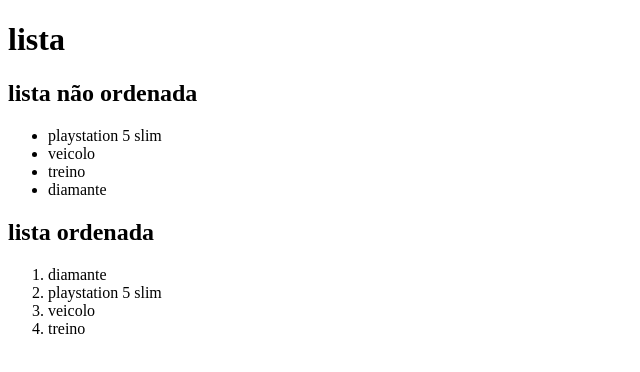
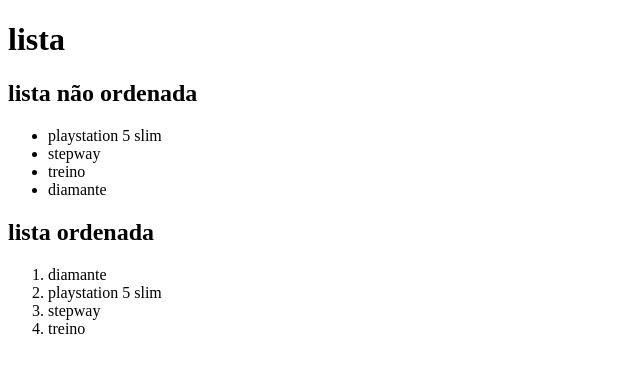
Before and after one commit to iogoceccon/aula-tabela, a plain HTML site: page index.html in a window 1280 px wide. Shown: the full height of the page, 0-640 px from the left. Drawn offline with Linux system fonts and the light colour scheme.

Commit message:
trocado de veiculo para stepway

```diff
--- a/index.html
+++ b/index.html
@@ -11,7 +11,7 @@
     <h2>lista não ordenada</h2>
     <ul>
         <li>playstation 5 slim</li>
-        <li>veicolo</li>
+        <li>stepway</li>
         <li>treino</li>
         <li>diamante</li>
     </ul>
@@ -20,7 +20,7 @@
     <ol>
         <li>diamante</li>
         <li>playstation 5 slim</li>
-        <li>veicolo</li>
+        <li>stepway</li>
         <li>treino</li>
     </ol>
 </body>
```
